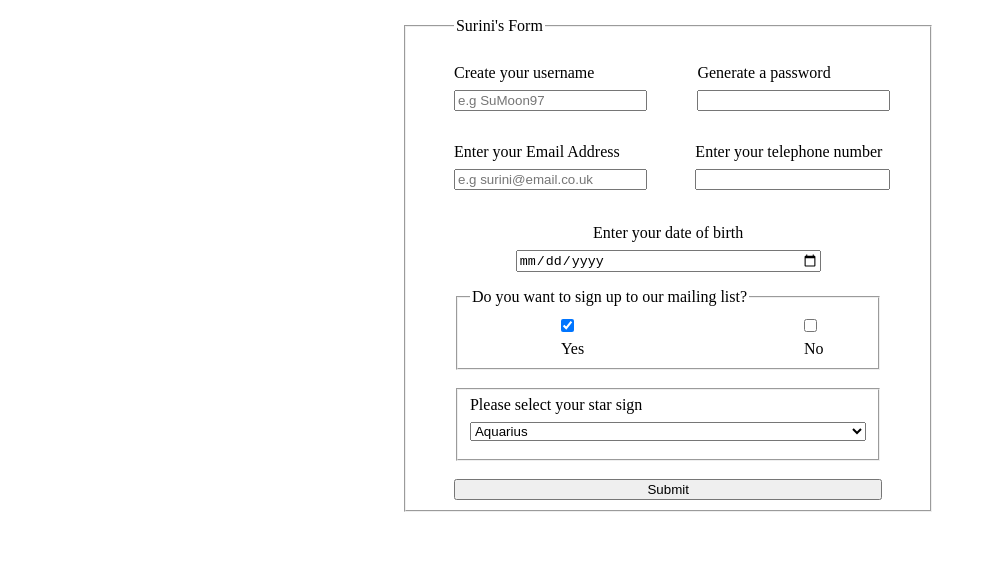
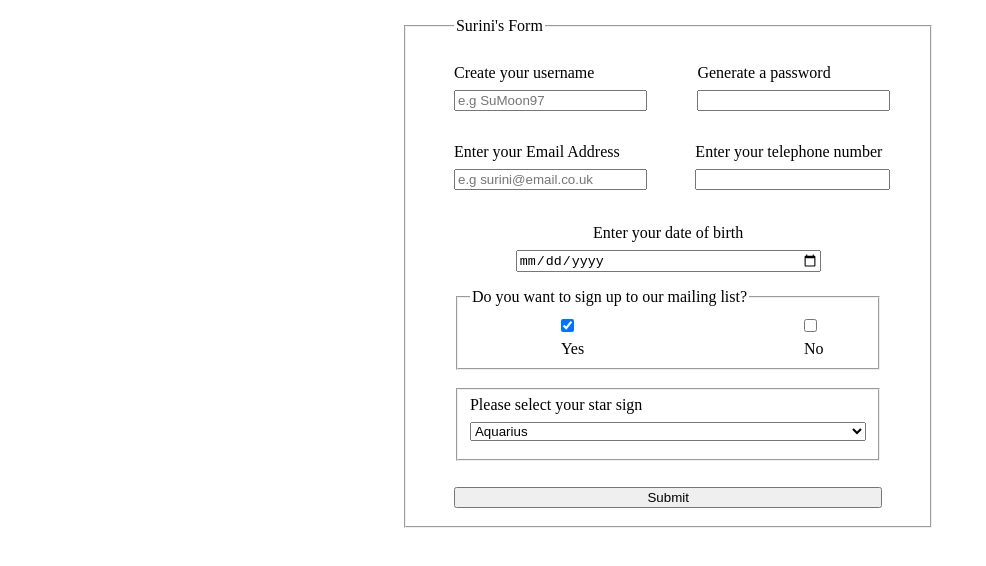
Before and after one commit to SuriniMoonasinghe/8_Forms_StudentTemplate, a plain HTML site: page index.html in a window 1280 px wide. Shown: the part 110-676 px from the top of the page, without its empty margins (0-986 px from the left). Drawn offline with Linux system fonts and the light colour scheme.

Commit message:
added submit button

```diff
--- a/index.html
+++ b/index.html
@@ -88,7 +88,7 @@
 
             <br>
 
-            <button type="submit">Submit</button>
+            <input type="submit">
           </fieldset>
         </form>
       </div>
```
